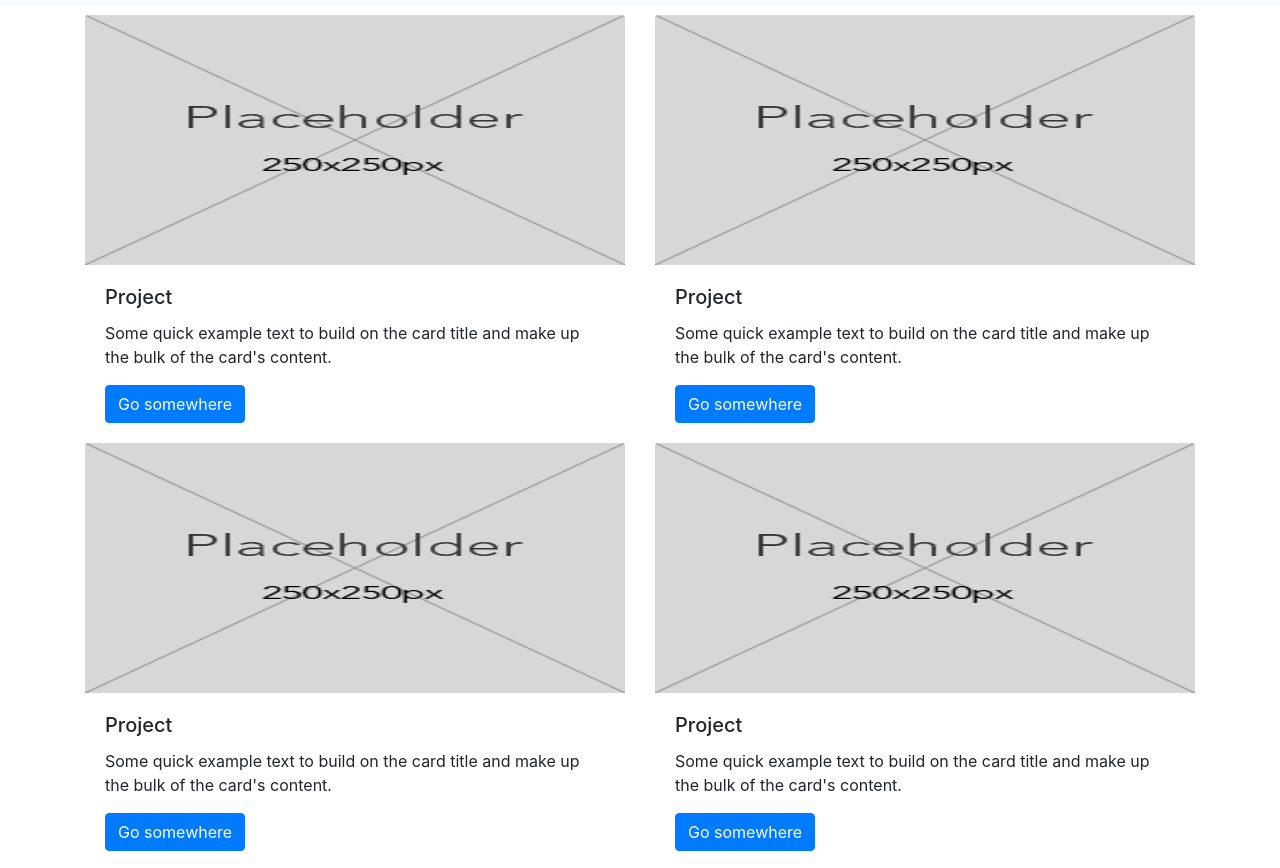
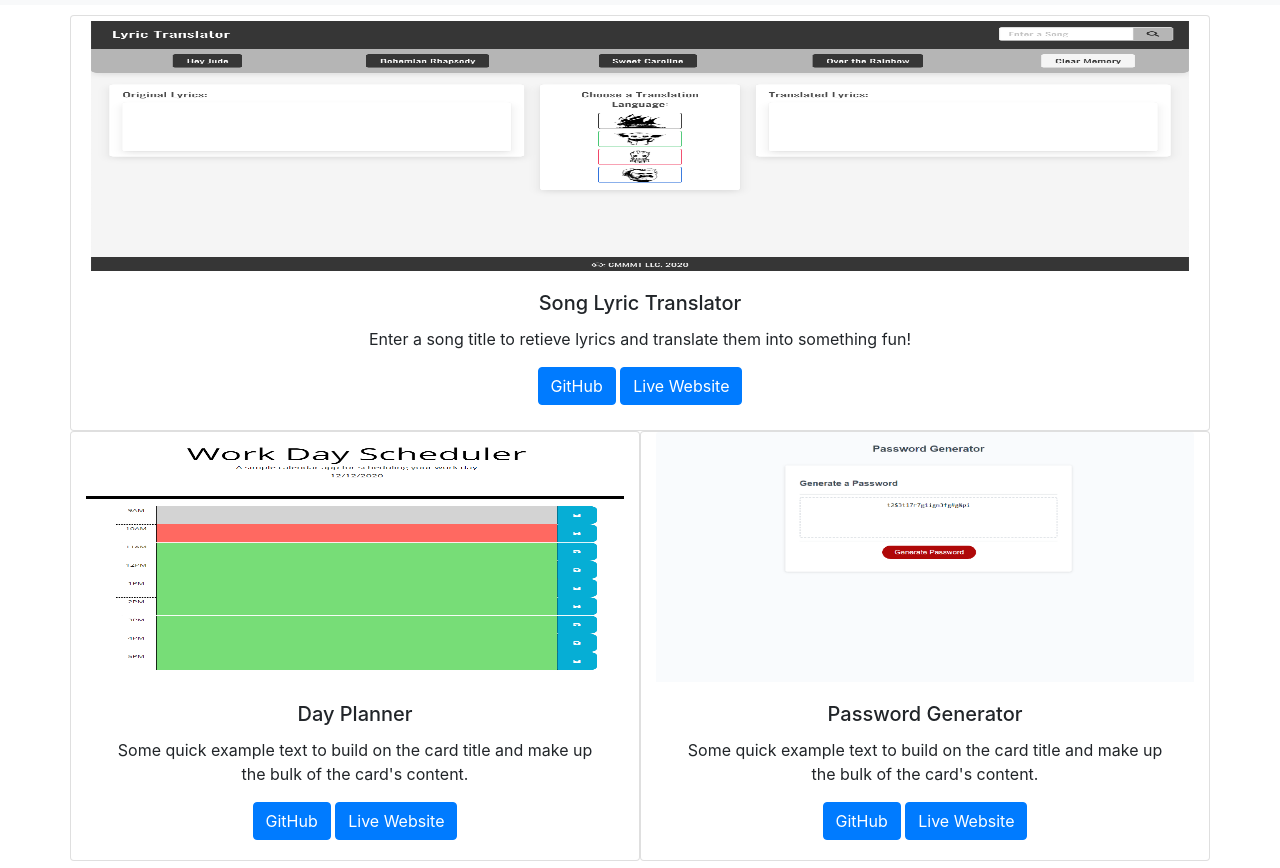
Before and after one commit to TylerWilliams97/HomeworkWeek2, a plain HTML site: page portfolio.html in a window 1280 px wide. Shown: the part 51-919 px from the top of the page. Drawn offline with nearby package versions, Linux system fonts and the light colour scheme; files whose address does not match are found by name.

Commit message:
added projects resume contact info

```diff
--- a/portfolio.html
+++ b/portfolio.html
@@ -10,8 +10,9 @@
     <link rel="stylesheet" href="https://cdn.jsdelivr.net/npm/bootstrap@4.5.3/dist/css/bootstrap.min.css" integrity="sha384-TX8t27EcRE3e/ihU7zmQxVncDAy5uIKz4rEkgIXeMed4M0jlfIDPvg6uqKI2xXr2" crossorigin="anonymous">
     <title>Portfolio</title>
   </head>
+<div></div>
   <body class="page-container">
-    <header class="navbar navbar-expand-lg navbar-light bg-light">
+    <header class="navbar navbar-expand navbar-light bg-light">
       <a class="navbar-brand" href="#">Tyler Williams</a>
       <button class="navbar-toggler" type="button" data-toggle="collapse" data-target="#navbarNav" aria-controls="navbarNav" aria-expanded="false" aria-label="Toggle navigation">
         <span class="navbar-toggler-icon"></span>
@@ -34,65 +35,44 @@
 <main  class="container">
   <div class="row">
 
-  <div class="col-6"class="card" style="width: 18rem;" class="projectborder">
-    <img src="images/generic-image-placeholder.png" class="card-img-top" alt="...">
+  <div class="col-md card projectborder" style="width: 18rem; text-align: center; padding: 5px;">
+    <img src="C:\projects\Homeworks\HomeworkWeek2\images\song-translator.jpeg" class="col card-img-top" alt="...">
     <div class="card-body">
-      <h5 class="card-title">Project</h5>
-      <p class="card-text">Some quick example text to build on the card title and make up the bulk of the card's content.</p>
-      <a href="index.html" class="btn btn-primary">Go somewhere</a>
-    </div>
-  </div>
-  <div class="col-6" class="card" style="width: 18rem;">
-    <img src="images/generic-image-placeholder.png" class="card-img-top" alt="...">
-    <div class="card-body">
-      <h5 class="card-title">Project</h5>
-      <p class="card-text">Some quick example text to build on the card title and make up the bulk of the card's content.</p>
-      <a href="index.html" class="btn btn-primary">Go somewhere</a>
-    </div>
-  </div>
-  <div class="row">
-  </div>
-  <div class="col-6" class="card" style="width: 18rem;" class="projectborder">
-    <img src="images/generic-image-placeholder.png" class="card-img-top" alt="...">
-    <div class="card-body">
-      <h5 class="card-title">Project</h5>
-      <p class="card-text">Some quick example text to build on the card title and make up the bulk of the card's content.</p>
-      <a href="index.html" class="btn btn-primary">Go somewhere</a>
-    </div>
-  </div>
-  <div class="col-6" class="card" style="width: 18rem;">
-    <img src="images/generic-image-placeholder.png" class="card-img-top" alt="...">
-    <div class="card-body">
-      <h5 class="card-title">Project</h5>
-      <p class="card-text">Some quick example text to build on the card title and make up the bulk of the card's content.</p>
-      <a href="index.html" class="btn btn-primary">Go somewhere</a>
+      <h5 class="card-title">Song Lyric Translator</h5>
+      <p class="card-text">Enter a song title to retieve lyrics and translate them into something fun!</p>
+      <a href="https://github.com/Curtis-Hatter/Song-Translation-Application" class="btn btn-primary">GitHub</a>
+      <a href="https://curtis-hatter.github.io/Song-Translation-Application/" class="btn btn-primary">Live Website</a>
     </div>
   </div>
   </div>
   <div class="row">
-  <div class="col-6" class="card" style="width: 18rem;">
-    <img src="images/generic-image-placeholder.png" class="card-img-top" alt="...">
+  <div class="col-6 card projectborder" style="width: 18rem; text-align: center;">
+    <img src="C:\projects\Homeworks\HomeworkWeek2\images\Day-Planner.png" class="card-img-top" alt="...">
     <div class="card-body">
-      <h5 class="card-title">Project</h5>
+      <h5 class="card-title">Day Planner</h5>
       <p class="card-text">Some quick example text to build on the card title and make up the bulk of the card's content.</p>
-      <a href="index.html" class="btn btn-primary">Go somewhere</a>
+      <a href="https://github.com/TylerWilliams97/Day-Planner" class="btn btn-primary">GitHub</a>
+      <a href="https://tylerwilliams97.github.io/Day-Planner/" class="btn btn-primary">Live Website</a>
     </div>
   </div>
-  <div class="col-6" class="card" style="width: 18rem;">
-    <img src="images/generic-image-placeholder.png" class="card-img-top" alt="...">
+
+  <div class="col-6 card projectborder"  style="text-align: center;">
+    <img src="C:\projects\Homeworks\HomeworkWeek2\images\Password-Generator.png" class="card-img-top" alt="...">
     <div class="card-body">
-      <h5 class="card-title">Project</h5>
+      <h5 class="card-title">Password Generator</h5>
       <p class="card-text">Some quick example text to build on the card title and make up the bulk of the card's content.</p>
-      <a href="index.html" class="btn btn-primary">Go somewhere</a>
+      <a href="https://github.com/TylerWilliams97/Password_Generator" class="btn btn-primary">GitHub</a>
+      <a href="https://tylerwilliams97.github.io/Password_Generator/" class="btn btn-primary">Live Website</a>
     </div>
   </div>
   </div>
- </main>
+  </div>
 
-
+<footer class="row">
 
  <footer>Tyler Williams &#128526</footer>
-
+</footer>
+</main>
 
   </body>
 </html>
--- a/style.css
+++ b/style.css
@@ -3,14 +3,10 @@
 }
 
 footer{
-    position: absolute;
+ padding-top: 10px;
  bottom: 10px;
  width: 100%;
  text-align: center;
-}
-
-.jumbofix{
-    padding: 100px;
 }
 
 form{
@@ -41,11 +37,7 @@ main{
     position: relative;
     min-height: 100vh;
   }
-.aboutme{
-    padding-left: 40px;
-    padding-top: 10px;
 
-}
 .line{
     border-top: 1px solid gray;
 }
@@ -53,8 +45,3 @@ main{
     padding-left: 50px;
     padding-right: 250px;
 }
-.aboutmepos{
-    position: absolute;
-    bottom: 100px;
-    padding: 25px;
-}
```
Also changed, not shown: contact.html (+6 -3 lines), index.html (+17 -33 lines), Assets/Images/400-contact.png (deleted), Assets/Images/400-index .png (deleted), Assets/Images/400-portfolio.png (deleted), Assets/Images/768-contact.png (deleted), Assets/Images/768-index.png (deleted), Assets/Images/768-portfolio.png (deleted), Assets/Images/992-contact.png (deleted), Assets/Images/992-index.png (deleted), Assets/Images/992-portfolio.png (deleted), images/Day-Planner.png (added), images/Password-Generator.png (added), images/mypic.jpg (added), 1 more files, 2 other files.
